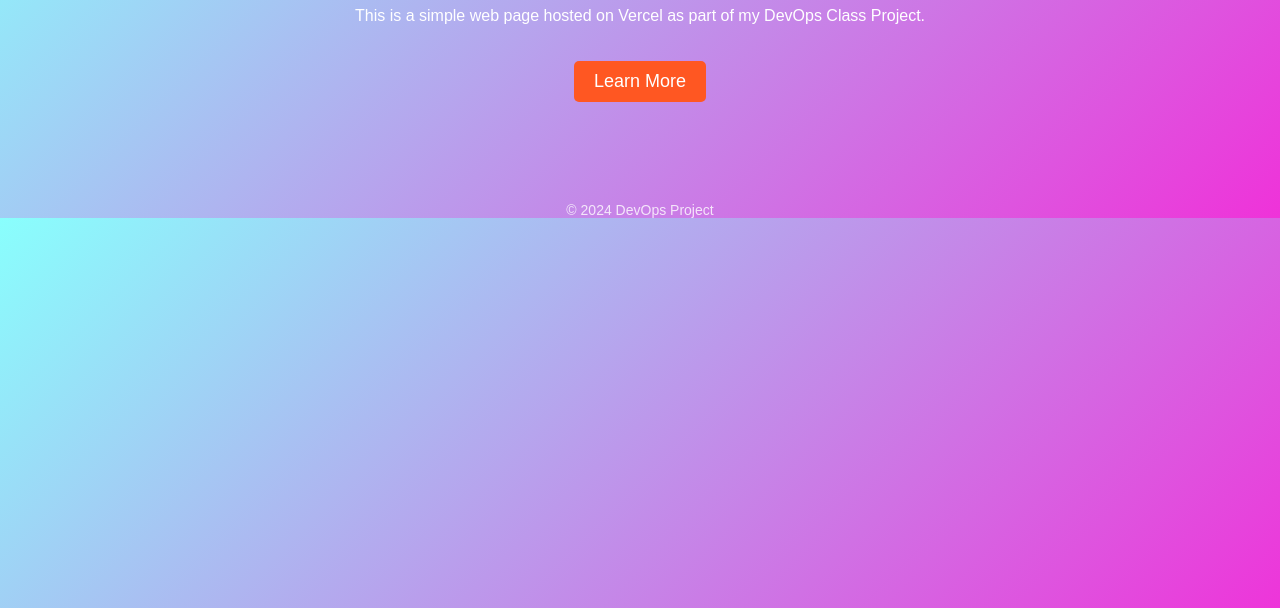
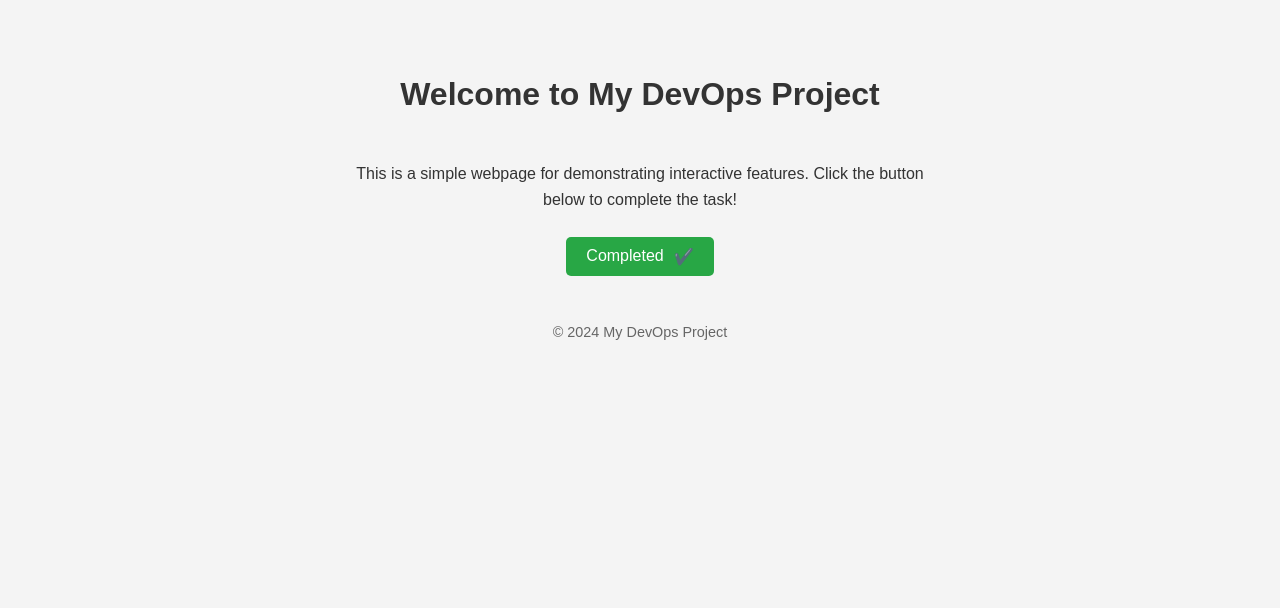
Before and after one commit to RaghavTyag1/DevopsProject, a website: page public/index.html in a window 1280 px wide. Shown: the part 192-800 px from the top of the page. Drawn offline with Linux system fonts and the light colour scheme.

Commit message:
Updated button design with green color and hover effect.

```diff
--- a/public/index.html
+++ b/public/index.html
@@ -3,52 +3,96 @@
 <head>
   <meta charset="UTF-8">
   <meta name="viewport" content="width=device-width, initial-scale=1.0">
-  <title>Welcome to My DevOps Project</title>
+  <title>DevOps Project</title>
   <style>
+    /* Global Styles */
     body {
-      font-family: Arial, sans-serif;
+      font-family: 'Arial', sans-serif;
       margin: 0;
       padding: 0;
-      background: linear-gradient(135deg, #89fffd, #ef32d9);
+      background-color: #f4f4f4;
+      color: #333;
+      display: flex;
+      flex-direction: column;
+      justify-content: center;
+      align-items: center;
+      min-height: 100vh;
+      transition: background-color 0.3s ease;
+    }
+
+    /* Header Styles */
+    header {
+      font-size: 2rem;
+      font-weight: bold;
+      margin-bottom: 1rem;
+    }
+
+    /* Content Section */
+    main {
+      text-align: center;
+      padding: 1rem;
+      max-width: 600px;
+    }
+
+    p {
+      font-size: 1rem;
+      line-height: 1.6;
+      margin-bottom: 1.5rem;
+    }
+
+    /* Button Styles */
+    .button {
+      display: inline-flex;
+      align-items: center;
+      padding: 10px 20px;
+      font-size: 1rem;
       color: #fff;
-      text-align: center;
+      background-color: #28a745;
+      border: none;
+      border-radius: 5px;
+      text-decoration: none;
+      cursor: pointer;
+      transition: background-color 0.3s ease;
     }
-    header {
-      background: rgba(0, 0, 0, 0.6);
-      padding: 20px;
-      font-size: 24px;
+
+    .button:hover {
+      background-color: #218838;
     }
-    main {
-      padding: 50px;
+
+    .button span {
+      margin-left: 10px;
     }
-    .button {
-      display: inline-block;
-      margin-top: 20px;
-      padding: 10px 20px;
-      background-color: #ff5722;
-      color: #fff;
-      text-decoration: none;
-      border-radius: 5px;
-      font-size: 18px;
-      transition: transform 0.3s;
-    }
-    .button:hover {
-      transform: scale(1.1);
-    }
+
+    /* Footer */
     footer {
-      margin-top: 50px;
-      font-size: 14px;
-      opacity: 0.8;
+      margin-top: 2rem;
+      font-size: 0.9rem;
+      color: #666;
     }
   </style>
 </head>
 <body>
   <header>Welcome to My DevOps Project</header>
   <main>
-    <h1>Hello, World! 🌍</h1>
-    <p>This is a simple web page hosted on Vercel as part of my DevOps Class Project.</p>
-    <a href="#" class="button">Learn More</a>
+    <p>This is a simple webpage for demonstrating interactive features. Click the button below to complete the task!</p>
+    <button class="button" id="complete-button">
+      Completed <span>✔️</span>
+    </button>
   </main>
-  <footer>&copy; 2024 DevOps Project</footer>
+  <footer>&copy; 2024 My DevOps Project</footer>
+
+  <script>
+    // JavaScript to handle button click and background color change
+    const button = document.getElementById('complete-button');
+    button.addEventListener('click', () => {
+      // Change the background color
+      document.body.style.backgroundColor = '#d4edda'; // Light green for success feedback
+      // Optionally disable the button after clicking
+      button.disabled = true;
+      button.style.cursor = 'not-allowed';
+      button.style.backgroundColor = '#218838';
+      button.textContent = 'Task Completed ✔️';
+    });
+  </script>
 </body>
 </html>
```
